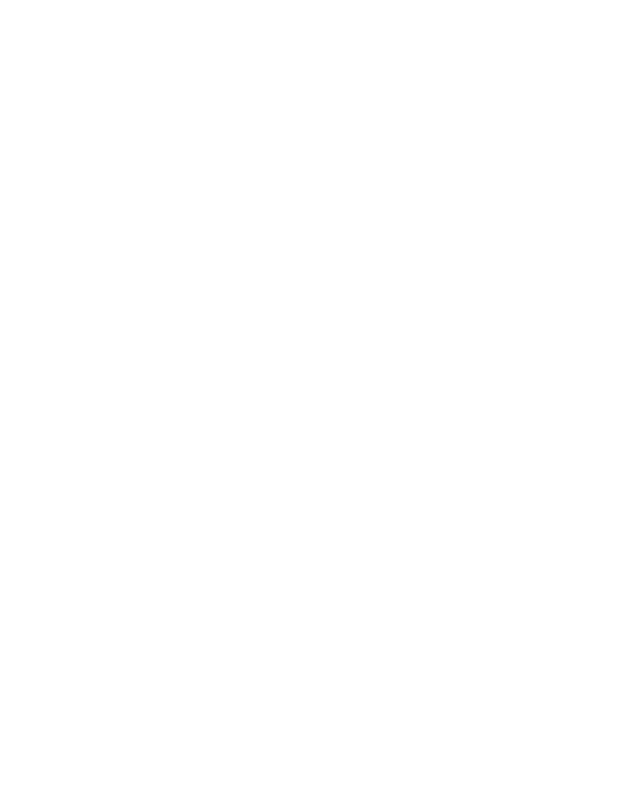
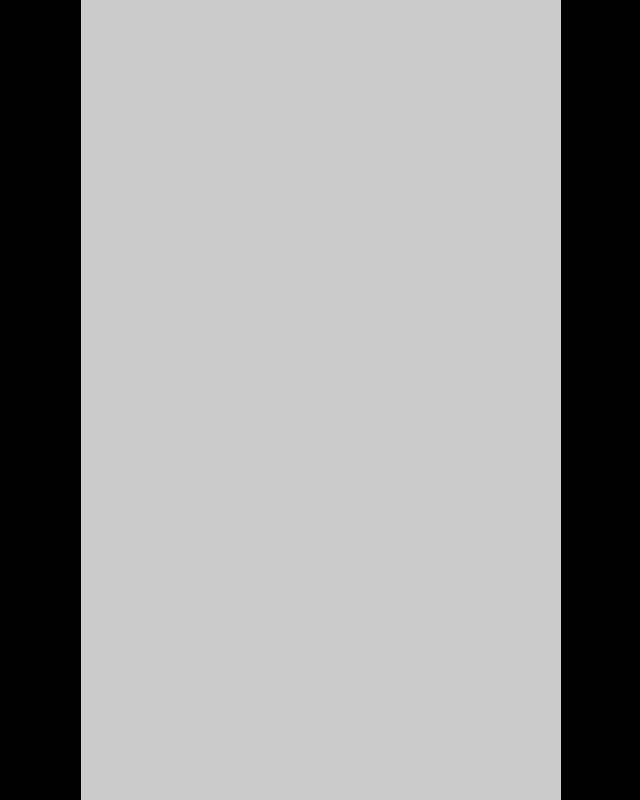
Before and after one commit to cir94/JS-Tetris, a plain HTML site: page index.html in a window 1280 px wide. Shown: the whole page, without its empty margins (319-959 px from the left). Drawn offline with Linux system fonts and the light colour scheme.

Commit message:
added game board styling

```diff
--- a/index.html
+++ b/index.html
@@ -8,6 +8,6 @@
     <script src="game.js"></script>
 </head>
 <body>
-
+    <div id="game-board"></div>
 </body>
 </html>
--- a/stylesheet.css
+++ b/stylesheet.css
@@ -2,4 +2,23 @@
   margin: 0;
   padding: 0;
   box-sizing: border-box;
+}
+
+body {
+  background-color: black;
+  display: flex;
+  justify-content: center;
+  align-items: center;
+  width: 100vw;
+  height: 100vh;
+  margin: 0;
+}
+
+#game-board {
+  background-color: #ccc;
+  display: grid;
+  grid-template-rows: repeat(21, 1fr);
+  grid-template-columns: repeat(21, 1fr);
+  width: 60vmin;
+  height: 100vmin;
 }/*# sourceMappingURL=stylesheet.css.map */
```
